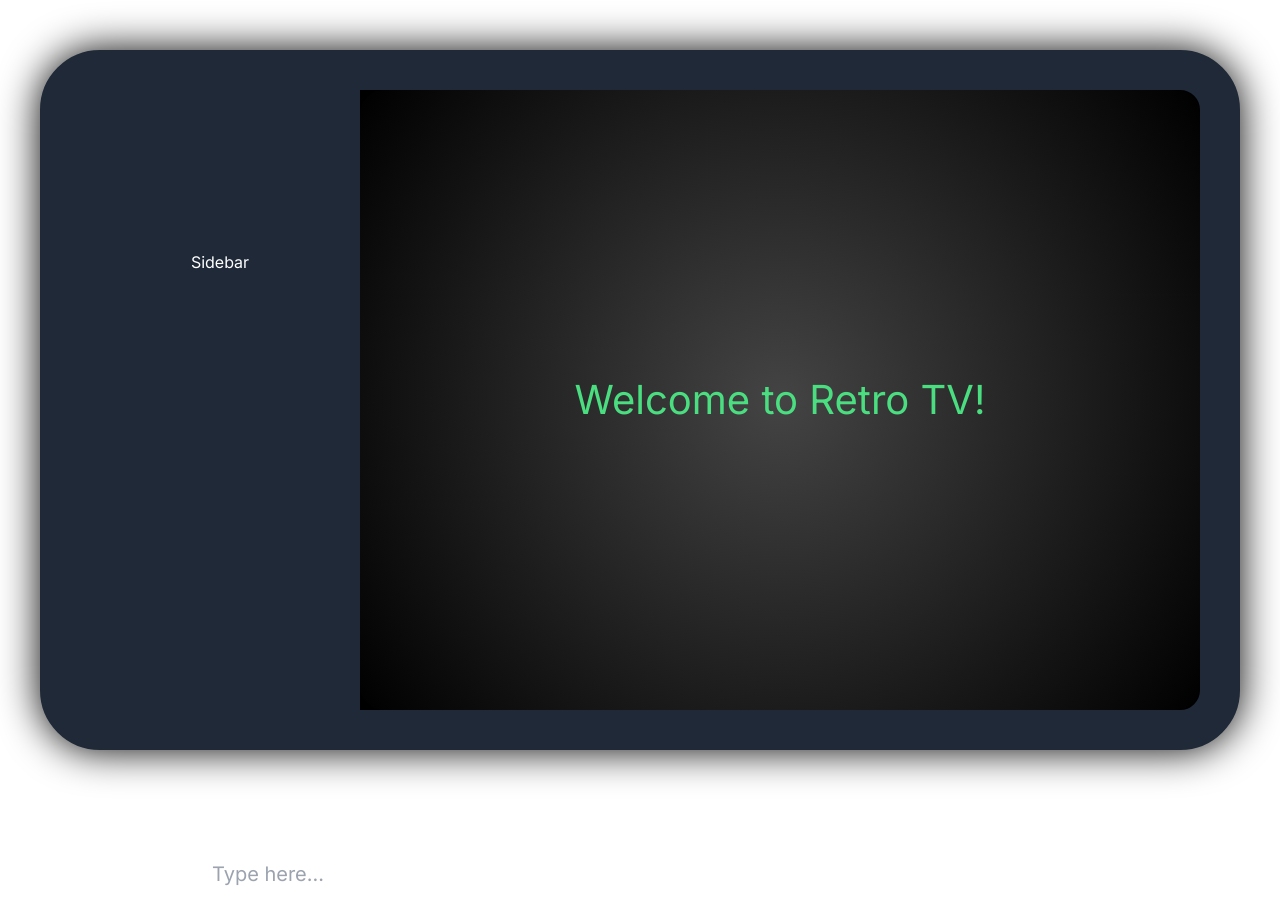
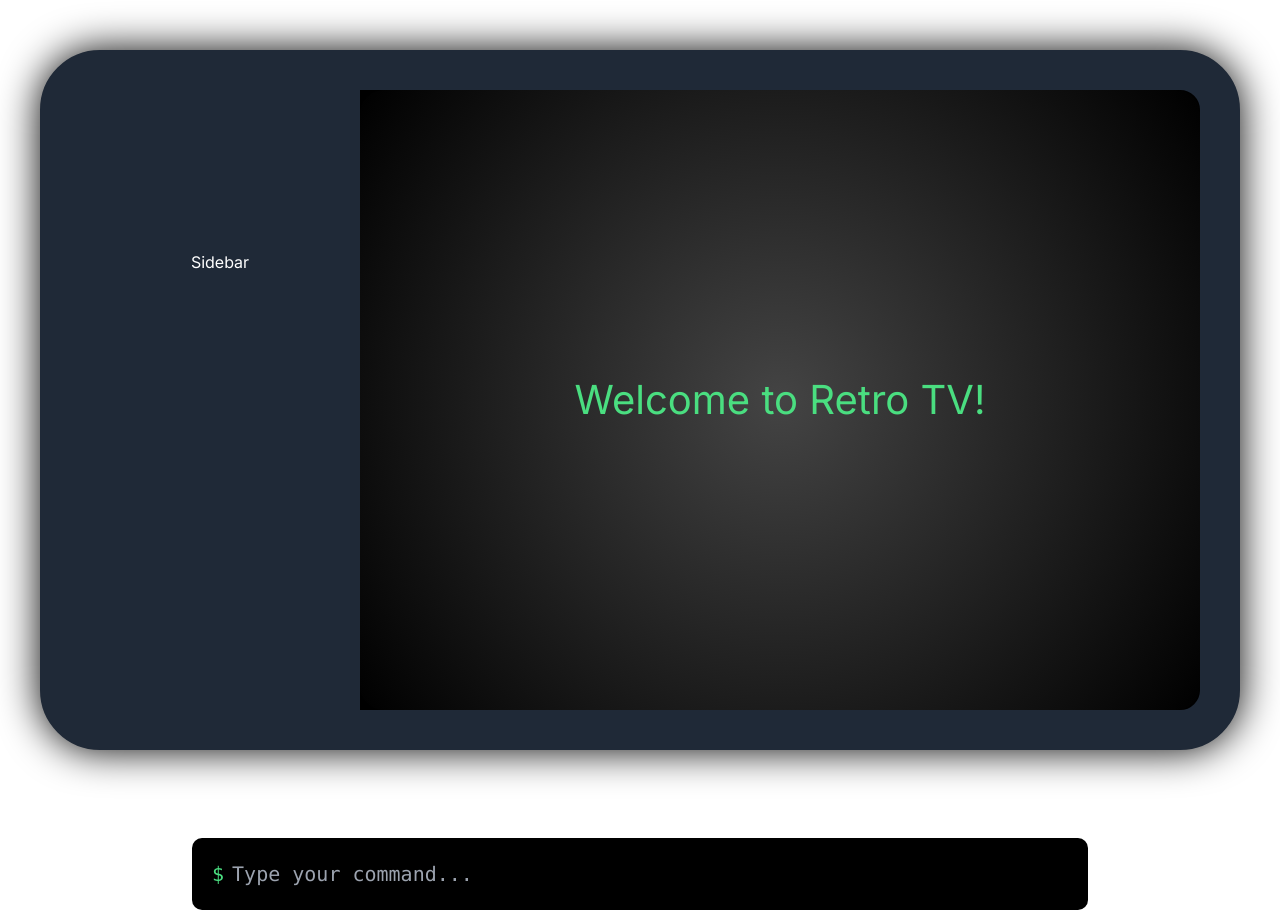
Before and after one commit to jasangill1/ExcelGPT, a Next.js app in the folder frontend/: page / in a window 1280 px wide. Built offline with nearby package versions, Linux system fonts and the light colour scheme.

Commit message:
commandLine

```diff
--- a/frontend/components/Inputbox.jsx
+++ b/frontend/components/Inputbox.jsx
@@ -2,10 +2,13 @@
 
 export default function InputMessage() {
     return (
-        <input
-            className="absolute bottom-[-200px] left-1/2 transform -translate-x-1/2 w-4/5 p-4 text-2xl rounded-10 border-none"
-              type="text"
-            placeholder="Type here..."
-      />
+        <div className="absolute bottom-[-200px] left-1/2 transform -translate-x-1/2 w-4/5 p-4 rounded-10 flex items-center text-green-400 bg-black">
+            <span className="text-2xl font-mono">$</span>
+            <input
+                className="text-2xl font-mono bg-black pl-2 w-full text-green-400 border-none"
+                type="text"
+                placeholder="Type your command..."
+            />
+        </div>
     )
   }
```
